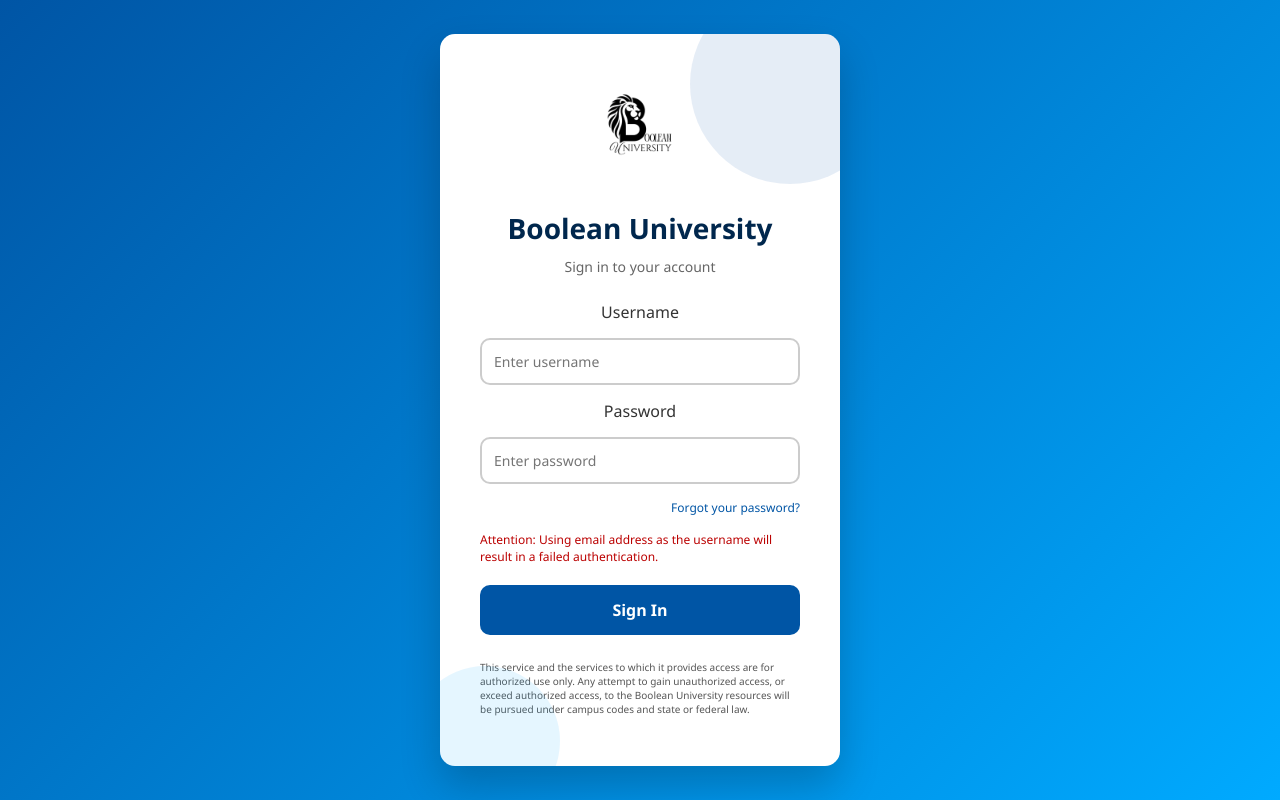
After one commit to Zshah2/SysDesign, a PHP site: page /LoginPage.html in a window 1280 px wide. The commit adds this page. Run offline with PHP 8.4, Linux system fonts and the light colour scheme.

Commit message:
Add files via upload

```diff
--- /dev/null
+++ b/LoginPage.css
@@ -0,0 +1,151 @@
+/* Reset */
+* {
+  margin: 0;
+  padding: 0;
+  box-sizing: border-box;
+  font-family: 'Segoe UI', Tahoma, Geneva, Verdana, sans-serif;
+}
+
+body {
+  height: 100vh;
+  display: flex;
+  justify-content: center;
+  align-items: center;
+  background: linear-gradient(135deg, #0055a5, #00aaff);
+  color: #333;
+}
+
+.login-container {
+  background: #fff;
+  border-radius: 15px;
+  width: 400px;
+  max-width: 90%;
+  padding: 50px 40px;
+  box-shadow: 0 20px 40px rgba(0,0,0,0.2);
+  text-align: center;
+  position: relative;
+  overflow: hidden;
+}
+
+/* Decorative background shapes */
+.login-container::before,
+.login-container::after {
+  content: "";
+  position: absolute;
+  border-radius: 50%;
+  z-index: 0;
+}
+
+.login-container::before {
+  width: 200px;
+  height: 200px;
+  background: rgba(0, 85, 165, 0.1);
+  top: -50px;
+  right: -50px;
+}
+
+.login-container::after {
+  width: 150px;
+  height: 150px;
+  background: rgba(0, 170, 255, 0.1);
+  bottom: -50px;
+  left: -30px;
+}
+
+.login-container img.logo {
+  width: 100px;
+  margin-bottom: 20px;
+  position: relative;
+  z-index: 1;
+}
+
+.login-container h1 {
+  font-size: 28px;
+  color: #00274d;
+  margin-bottom: 10px;
+  position: relative;
+  z-index: 1;
+}
+
+.login-container p.subtext {
+  font-size: 14px;
+  color: #666;
+  margin-bottom: 25px;
+  position: relative;
+  z-index: 1;
+}
+
+form {
+  display: flex;
+  flex-direction: column;
+  gap: 15px;
+  position: relative;
+  z-index: 1;
+}
+
+input {
+  padding: 12px;
+  border: 2px solid #ccc;
+  border-radius: 10px;
+  font-size: 14px;
+  transition: border-color 0.3s, box-shadow 0.3s;
+}
+
+input:focus {
+  border-color: #0055a5;
+  box-shadow: 0 0 8px rgba(0,85,165,0.3);
+  outline: none;
+}
+
+button {
+  padding: 14px;
+  background-color: #0055a5;
+  color: #fff;
+  font-size: 16px;
+  font-weight: bold;
+  border: none;
+  border-radius: 10px;
+  cursor: pointer;
+  transition: background 0.3s, transform 0.2s;
+}
+
+button:hover {
+  background-color: #003f7f;
+  transform: translateY(-2px);
+}
+
+.forgot {
+  text-align: right;
+  font-size: 12px;
+}
+
+.forgot a {
+  color: #0055a5;
+  text-decoration: none;
+  font-weight: 500;
+}
+
+.forgot a:hover {
+  text-decoration: underline;
+}
+
+.warning {
+  font-size: 12px;
+  color: #b00;
+  text-align: left;
+  margin-bottom: 5px;
+}
+
+.footer-text {
+  font-size: 10px;
+  color: #555;
+  text-align: left;
+  margin-top: 25px;
+  line-height: 1.4;
+}
+
+@media (max-width: 450px) {
+  .login-container {
+    padding: 40px 20px;
+  }
+}
--- /dev/null
+++ b/LoginPage.html
@@ -0,0 +1,34 @@
+<!DOCTYPE html>
+<html lang="en">
+<head>
+  <meta charset="UTF-8" />
+  <meta name="viewport" content="width=device-width, initial-scale=1.0" />
+  <title>Boolean University Login</title>
+  <link rel="stylesheet" href="LoginPage.css">
+</head>
+<body>
+  <div class="login-container">
+    <img src="boolean.png" alt="Boolean University Logo" class="logo">
+    <h1>Boolean University</h1>
+    <p class="subtext">Sign in to your account</p>
+
+    <form action="login.php" method="POST">
+      <label for="username">Username</label>
+      <input type="text" id="username" name="username" placeholder="Enter username" required>
+
+      <label for="password">Password</label>
+      <input type="password" id="password" name="password" placeholder="Enter password" required>
+
+      <p class="forgot"><a href="#">Forgot your password?</a></p>
+
+      <p class="warning">Attention: Using email address as the username will result in a failed authentication.</p>
+
+      <button type="submit">Sign In</button>
+    </form>
+
+    <p class="footer-text">
+      This service and the services to which it provides access are for authorized use only. Any attempt to gain unauthorized access, or exceed authorized access, to the Boolean University resources will be pursued under campus codes and state or federal law.
+    </p>
+  </div>
+</body>
+</html>
```
Also changed, not shown: Login.php (added, +66 -0 lines), Student.php (added, +78 -0 lines), index.html (+49 -0 lines), styles.css (+62 -0 lines).
